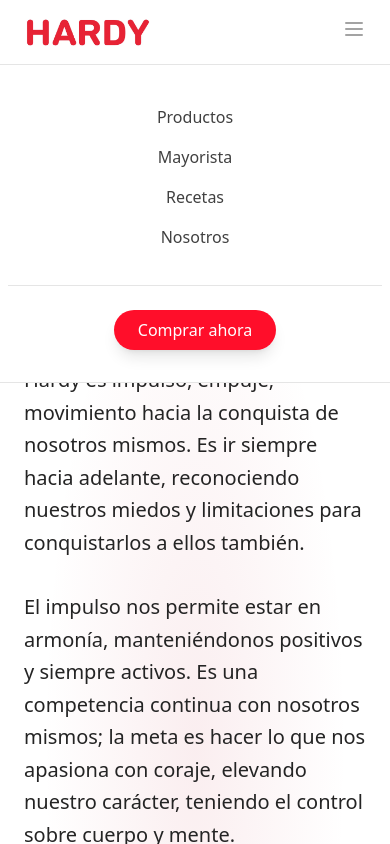
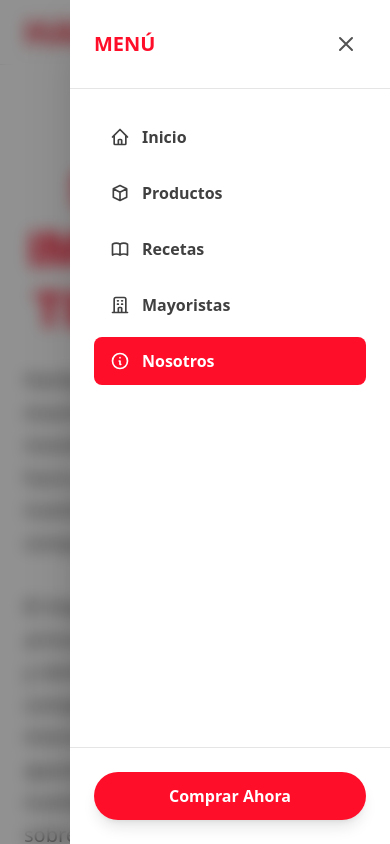
Before and after one commit to juancruzroldan95/hardy-fit, an Astro site: page /about in a window 390 px wide. Both pictures are taken after a click on the button "Toggle menu". Shown: the top 844 px of the page. Built offline with nearby package versions, Linux system fonts and the light colour scheme; Astro itself is replaced by a stand-in of ours.

Commit message:
Enhance mobile header menu

```diff
--- /dev/null
+++ b/src/components/DesktopHeader.astro
@@ -0,0 +1,61 @@
+---
+const currentPath = Astro.url.pathname;
+---
+
+<!-- Desktop Navigation -->
+<nav class="hidden md:block">
+  <div class="flex items-baseline space-x-8">
+    <a
+      href="/products"
+      class={`px-3 py-2 uppercase font-bold transition-colors ${
+        currentPath === "/products"
+          ? "text-primary border-b-2 border-primary"
+          : "text-neutral-600 hover:text-neutral-900"
+      }`}
+    >
+      Productos
+    </a>
+    <a
+      href="/recipes"
+      class={`px-3 py-2 uppercase font-bold transition-colors ${
+        currentPath === "/recipes"
+          ? "text-primary border-b-2 border-primary"
+          : "text-neutral-600 hover:text-neutral-900"
+      }`}
+    >
+      Recetas
+    </a>
+    <a
+      href="/mayorista"
+      class={`px-3 py-2 uppercase font-bold transition-colors ${
+        currentPath === "/mayorista"
+          ? "text-primary border-b-2 border-primary"
+          : "text-neutral-600 hover:text-neutral-900"
+      }`}
+    >
+      Mayoristas
+    </a>
+    <a
+      href="/about"
+      class={`px-3 py-2 uppercase font-bold transition-colors ${
+        currentPath === "/about"
+          ? "text-primary border-b-2 border-primary"
+          : "text-neutral-600 hover:text-neutral-900"
+      }`}
+    >
+      Nosotros
+    </a>
+  </div>
+</nav>
+
+<!-- CTA Button (commented out) -->
+<!-- <div class="hidden md:block">
+  <a
+    href="https://www.hardymarket.com.ar/"
+    target="_blank"
+    rel="noopener noreferrer"
+    class="bg-primary hover:bg-primary-600 text-white px-6 py-2 rounded-full font-medium transition-all duration-200 shadow-lg hover:shadow-red-500/25"
+  >
+    Comprar ahora
+  </a>
+</div> -->
--- a/src/components/Footer.astro
+++ b/src/components/Footer.astro
@@ -48,7 +48,7 @@ import hardyLogo from "../assets/images/hardy-red.webp";
             <a
               href="/mayorista"
               class="text-neutral-700 hover:text-primary-600 transition-colors"
-              >Mayorista</a
+              >Mayoristas</a
             >
           </li>
           <li>
--- a/src/components/Header.astro
+++ b/src/components/Header.astro
@@ -1,8 +1,8 @@
 ---
 import { Image } from "astro:assets";
 import hardyLogo from "../assets/images/hardy-red.webp";
-
-const currentPath = Astro.url.pathname;
+import DesktopHeader from "./DesktopHeader.astro";
+import MobileHeader from "./MobileHeader.astro";
 ---
 
 <header
@@ -18,71 +18,17 @@ const currentPath = Astro.url.pathname;
       </div>
 
       <!-- Desktop Navigation -->
-      <nav class="hidden md:block">
-        <div class="flex items-baseline space-x-8">
-          <a
-            href="/products"
-            class={`px-3 py-2 uppercase font-bold transition-colors ${
-              currentPath === "/products"
-                ? "text-primary border-b-2 border-primary"
-                : "text-neutral-600 hover:text-neutral-900"
-            }`}
-          >
-            Productos
-          </a>
-          <a
-            href="/recipes"
-            class={`px-3 py-2 uppercase font-bold transition-colors ${
-              currentPath === "/recipes"
-                ? "text-primary border-b-2 border-primary"
-                : "text-neutral-600 hover:text-neutral-900"
-            }`}
-          >
-            Recetas
-          </a>
-          <a
-            href="/mayorista"
-            class={`px-3 py-2 uppercase font-bold transition-colors ${
-              currentPath === "/mayorista"
-                ? "text-primary border-b-2 border-primary"
-                : "text-neutral-600 hover:text-neutral-900"
-            }`}
-          >
-            Mayorista
-          </a>
-          <a
-            href="/about"
-            class={`px-3 py-2 uppercase font-bold transition-colors ${
-              currentPath === "/about"
-                ? "text-primary border-b-2 border-primary"
-                : "text-neutral-600 hover:text-neutral-900"
-            }`}
-          >
-            Nosotros
-          </a>
-        </div>
-      </nav>
+      <DesktopHeader />
 
-      <!-- CTA Button -->
-      <!-- <div class="hidden md:block">
-        <a
-          href="https://www.hardymarket.com.ar/"
-          target="_blank"
-          rel="noopener noreferrer"
-          class="bg-primary hover:bg-primary-600 text-white px-6 py-2 rounded-full font-medium transition-all duration-200 shadow-lg hover:shadow-red-500/25"
-        >
-          Comprar ahora
-        </a>
-      </div> -->
-
-      <!-- Mobile menu button -->
+      <!-- Mobile Menu Button -->
       <div class="md:hidden">
         <button
           type="button"
-          class="mobile-menu-button text-neutral-400 hover:text-white"
+          class="mobile-menu-button p-2 text-neutral-600 hover:text-neutral-900 focus:outline-none transition-colors"
+          aria-label="Toggle menu"
         >
           <svg
-            class="h-6 w-6"
+            class="w-6 h-6"
             fill="none"
             viewBox="0 0 24 24"
             stroke="currentColor"
@@ -97,66 +43,7 @@ const currentPath = Astro.url.pathname;
       </div>
     </div>
   </div>
-
-  <!-- Mobile Navigation -->
-  <div
-    class="mobile-menu hidden md:hidden bg-white border-t border-neutral-200"
-  >
-    <div
-      class="px-2 py-8 space-y-1 sm:px-3 flex flex-col items-center justify-center min-h-32"
-    >
-      <ul class="text-center">
-        <li>
-          <a
-            href="/products"
-            class="block px-3 py-2 text-base font-medium text-neutral-700 hover:text-neutral-900"
-            >Productos</a
-          >
-        </li>
-        <li>
-          <a
-            href="/mayorista"
-            class="block px-3 py-2 text-base font-medium text-neutral-700 hover:text-neutral-900"
-            >Mayorista</a
-          >
-        </li>
-        <li>
-          <a
-            href="/recipes"
-            class="block px-3 py-2 text-base font-medium text-neutral-700 hover:text-neutral-900"
-            >Recetas</a
-          >
-        </li>
-        <li>
-          <a
-            href="/about"
-            class="block px-3 py-2 text-base font-medium text-neutral-700 hover:text-neutral-900"
-            >Nosotros</a
-          >
-        </li>
-      </ul>
-
-      <div class="border-t border-neutral-200 my-6 w-full"></div>
-
-      <div class="text-center">
-        <a
-          href="https://www.hardymarket.com.ar/"
-          target="_blank"
-          rel="noopener noreferrer"
-          class="inline-block bg-primary hover:bg-primary-600 text-white px-6 py-2 rounded-full font-medium transition-all duration-200 shadow-lg hover:shadow-red-500/25"
-        >
-          Comprar ahora
-        </a>
-      </div>
-    </div>
-  </div>
 </header>
 
-<script>
-  const mobileMenuButton = document.querySelector(".mobile-menu-button");
-  const mobileMenu = document.querySelector(".mobile-menu");
-
-  mobileMenuButton?.addEventListener("click", () => {
-    mobileMenu?.classList.toggle("hidden");
-  });
-</script>
+<!-- Mobile Navigation Dropdown (Outside header to avoid constraints) -->
+<MobileHeader />
--- /dev/null
+++ b/src/components/MobileHeader.astro
@@ -0,0 +1,231 @@
+---
+const currentPath = Astro.url.pathname;
+---
+
+<!-- Backdrop Overlay -->
+<div
+  class="mobile-backdrop fixed inset-0 bg-black/50 backdrop-blur-sm z-[60] opacity-0 invisible transition-all duration-300 md:hidden"
+>
+</div>
+
+<!-- Mobile Navigation Menu (Slide-in from right) -->
+<div
+  class="mobile-menu fixed top-0 right-0 h-screen w-80 max-w-[85vw] bg-white shadow-2xl z-[70] transition-transform duration-300 ease-in-out md:hidden overflow-y-auto"
+  style="transform: translateX(100%);"
+>
+  <!-- Close Button -->
+  <div
+    class="flex items-center justify-between p-6 border-b border-neutral-200"
+  >
+    <h2 class="text-xl font-bold text-primary uppercase">Menú</h2>
+    <button
+      type="button"
+      class="mobile-close-button p-2 rounded-full hover:bg-neutral-100 transition-colors"
+    >
+      <svg
+        class="w-6 h-6 text-neutral-600"
+        fill="none"
+        viewBox="0 0 24 24"
+        stroke="currentColor"
+      >
+        <path
+          stroke-linecap="round"
+          stroke-linejoin="round"
+          stroke-width="2"
+          d="M6 18L18 6M6 6l12 12"></path>
+      </svg>
+    </button>
+  </div>
+
+  <!-- Menu Items -->
+  <nav class="flex flex-col p-6 space-y-2">
+    <a
+      href="/"
+      class={`group flex items-center px-4 py-3 rounded-lg transition-all duration-200 ${
+        currentPath === "/"
+          ? "bg-primary text-white"
+          : "text-neutral-700 hover:bg-neutral-100"
+      }`}
+    >
+      <svg
+        class="w-5 h-5 mr-3"
+        fill="none"
+        viewBox="0 0 24 24"
+        stroke="currentColor"
+      >
+        <path
+          stroke-linecap="round"
+          stroke-linejoin="round"
+          stroke-width="2"
+          d="M3 12l2-2m0 0l7-7 7 7M5 10v10a1 1 0 001 1h3m10-11l2 2m-2-2v10a1 1 0 01-1 1h-3m-6 0a1 1 0 001-1v-4a1 1 0 011-1h2a1 1 0 011 1v4a1 1 0 001 1m-6 0h6"
+        ></path>
+      </svg>
+      <span class="font-semibold">Inicio</span>
+    </a>
+
+    <a
+      href="/products"
+      class={`group flex items-center px-4 py-3 rounded-lg transition-all duration-200 ${
+        currentPath === "/products"
+          ? "bg-primary text-white"
+          : "text-neutral-700 hover:bg-neutral-100"
+      }`}
+    >
+      <svg
+        class="w-5 h-5 mr-3"
+        fill="none"
+        viewBox="0 0 24 24"
+        stroke="currentColor"
+      >
+        <path
+          stroke-linecap="round"
+          stroke-linejoin="round"
+          stroke-width="2"
+          d="M20 7l-8-4-8 4m16 0l-8 4m8-4v10l-8 4m0-10L4 7m8 4v10M4 7v10l8 4"
+        ></path>
+      </svg>
+      <span class="font-semibold">Productos</span>
+    </a>
+
+    <a
+      href="/recipes"
+      class={`group flex items-center px-4 py-3 rounded-lg transition-all duration-200 ${
+        currentPath === "/recipes"
+          ? "bg-primary text-white"
+          : "text-neutral-700 hover:bg-neutral-100"
+      }`}
+    >
+      <svg
+        class="w-5 h-5 mr-3"
+        fill="none"
+        viewBox="0 0 24 24"
+        stroke="currentColor"
+      >
+        <path
+          stroke-linecap="round"
+          stroke-linejoin="round"
+          stroke-width="2"
+          d="M12 6.253v13m0-13C10.832 5.477 9.246 5 7.5 5S4.168 5.477 3 6.253v13C4.168 18.477 5.754 18 7.5 18s3.332.477 4.5 1.253m0-13C13.168 5.477 14.754 5 16.5 5c1.747 0 3.332.477 4.5 1.253v13C19.832 18.477 18.247 18 16.5 18c-1.746 0-3.332.477-4.5 1.253"
+        ></path>
+      </svg>
+      <span class="font-semibold">Recetas</span>
+    </a>
+
+    <a
+      href="/mayorista"
+      class={`group flex items-center px-4 py-3 rounded-lg transition-all duration-200 ${
+        currentPath === "/mayorista"
+          ? "bg-primary text-white"
+          : "text-neutral-700 hover:bg-neutral-100"
+      }`}
+    >
+      <svg
+        class="w-5 h-5 mr-3"
+        fill="none"
+        viewBox="0 0 24 24"
+        stroke="currentColor"
+      >
+        <path
+          stroke-linecap="round"
+          stroke-linejoin="round"
+          stroke-width="2"
+          d="M19 21V5a2 2 0 00-2-2H7a2 2 0 00-2 2v16m14 0h2m-2 0h-5m-9 0H3m2 0h5M9 7h1m-1 4h1m4-4h1m-1 4h1m-5 10v-5a1 1 0 011-1h2a1 1 0 011 1v5m-4 0h4"
+        ></path>
+      </svg>
+      <span class="font-semibold">Mayoristas</span>
+    </a>
+
+    <a
+      href="/about"
+      class={`group flex items-center px-4 py-3 rounded-lg transition-all duration-200 ${
+        currentPath === "/about"
+          ? "bg-primary text-white"
+          : "text-neutral-700 hover:bg-neutral-100"
+      }`}
+    >
+      <svg
+        class="w-5 h-5 mr-3"
+        fill="none"
+        viewBox="0 0 24 24"
+        stroke="currentColor"
+      >
+        <path
+          stroke-linecap="round"
+          stroke-linejoin="round"
+          stroke-width="2"
+          d="M13 16h-1v-4h-1m1-4h.01M21 12a9 9 0 11-18 0 9 9 0 0118 0z"></path>
+      </svg>
+      <span class="font-semibold">Nosotros</span>
+    </a>
+  </nav>
+
+  <!-- CTA Section -->
+  <div class="absolute bottom-0 left-0 right-0 p-6 border-t border-neutral-200">
+    <a
+      href="https://www.hardymarket.com.ar/"
+      target="_blank"
+      rel="noopener noreferrer"
+      class="block w-full bg-primary hover:bg-primary-600 text-white px-6 py-3 rounded-full font-semibold text-center transition-all duration-200 shadow-lg hover:shadow-xl hover:scale-105 active:scale-95"
+    >
+      Comprar Ahora
+    </a>
+  </div>
+</div>
+
+<style>
+  .mobile-menu {
+    transform: translateX(100%);
+  }
+
+  .mobile-menu.menu-open {
+    transform: translateX(0) !important;
+  }
+
+  .mobile-backdrop.backdrop-open {
+    opacity: 1 !important;
+    visibility: visible !important;
+  }
+</style>
+
+<script>
+  document.addEventListener("DOMContentLoaded", () => {
+    const mobileMenuButton = document.querySelector(".mobile-menu-button");
+    const mobileCloseButton = document.querySelector(".mobile-close-button");
+    const mobileMenu = document.querySelector(".mobile-menu");
+    const mobileBackdrop = document.querySelector(".mobile-backdrop");
+
+    function openMenu() {
+      mobileMenu?.classList.add("menu-open");
+      mobileBackdrop?.classList.add("backdrop-open");
+      document.body.style.overflow = "hidden";
+    }
+
+    function closeMenu() {
+      mobileMenu?.classList.remove("menu-open");
+      mobileBackdrop?.classList.remove("backdrop-open");
+      document.body.style.overflow = "";
+    }
+
+    // Open menu
+    mobileMenuButton?.addEventListener("click", openMenu);
+
+    // Close menu with close button
+    mobileCloseButton?.addEventListener("click", closeMenu);
+
+    // Close menu when clicking backdrop
+    mobileBackdrop?.addEventListener("click", closeMenu);
+
+    // Close menu when clicking any link
+    const menuLinks = mobileMenu?.querySelectorAll("a");
+    menuLinks?.forEach((link) => {
+      link.addEventListener("click", closeMenu);
+    });
+
+    // Close menu on escape key
+    document.addEventListener("keydown", (e) => {
+      if (e.key === "Escape") {
+        closeMenu();
+      }
+    });
+  });
+</script>
```
